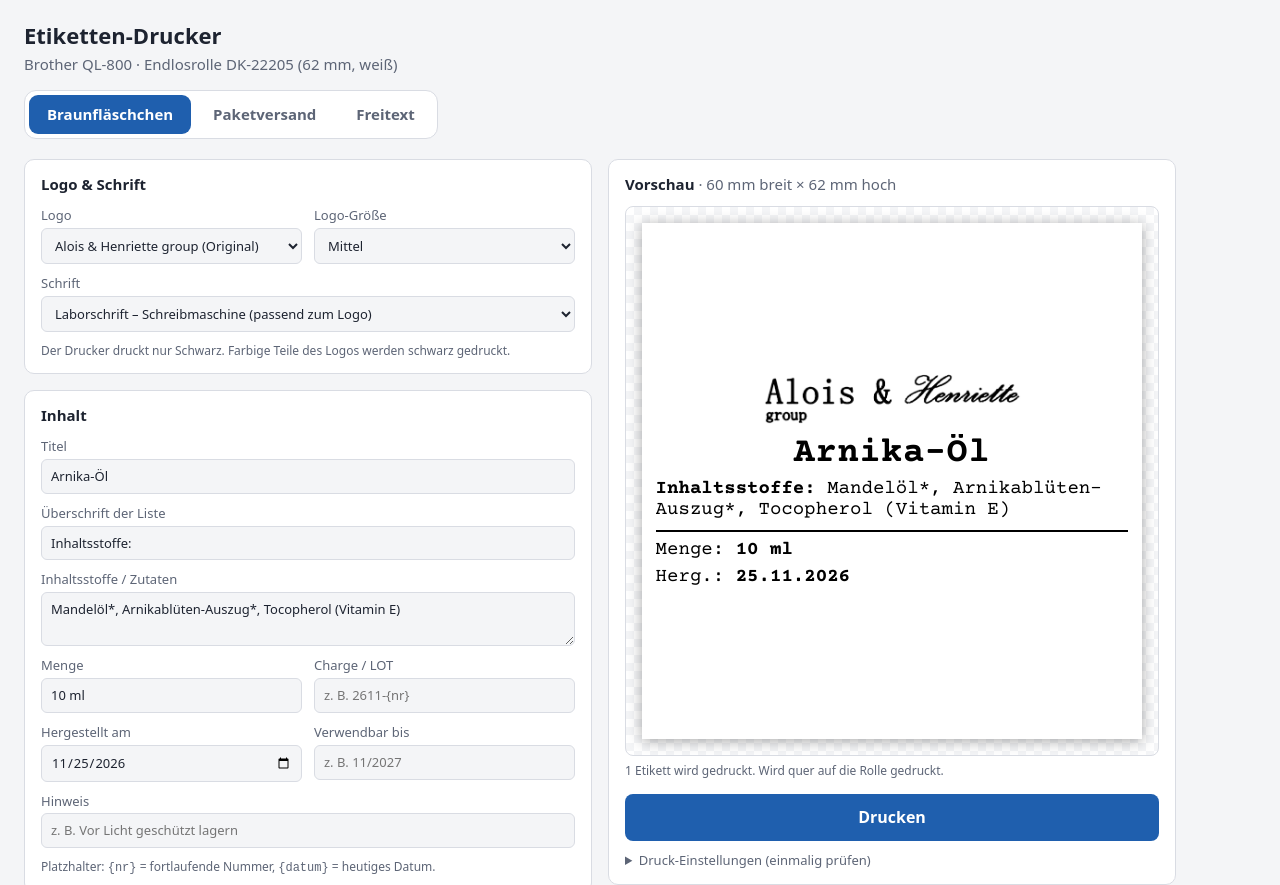
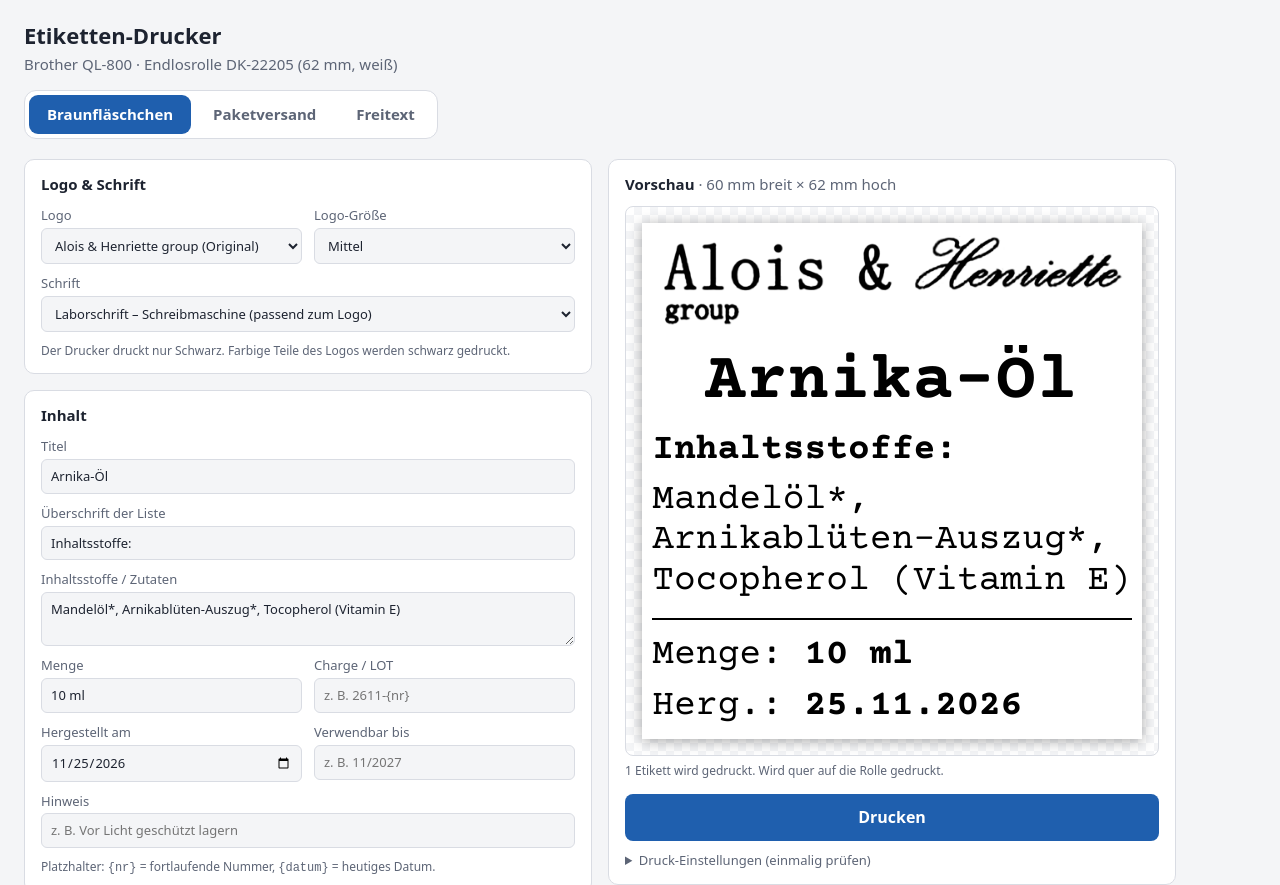
Before and after one commit to Alois-Henriette/eumedica-claude, a plain HTML site: page etiketten-drucker/index.html in a window 1280 px wide. Shown: the top 885 px of the page. Drawn offline with Linux system fonts and the light colour scheme.

Commit message:
Text füllt das Etikett aus, schmale Ränder oben/unten
Schrift wird so groß wie möglich gewählt, Titel bleibt größte Schrift,
Wörter werden nicht getrennt.

Co-Authored-By: Claude Opus 5.5 <noreply@anthropic.com>
Claude-Session: https://claude.ai/code/session_01Li7jbx8EeCgKmodVCUHmar

```diff
--- a/etiketten-drucker/app.js
+++ b/etiketten-drucker/app.js
@@ -25,10 +25,9 @@
       ],
       zeilen: function (w) {
         var z = [];
-        if (w.name) z.push(zeile(w.name, 12, 'e-eine e-fett e-mitte e-titel'));
-        if (w.zusatz || w.listenTitel) {
-          z.push(zeileHtml((w.listenTitel ? '<b>' + esc(w.listenTitel) + '</b> ' : '') + esc(w.zusatz), 6.5, 'e-mehr'));
-        }
+        if (w.name) z.push(zeile(w.name, 12, 'e-mehr e-fett e-mitte e-titel'));
+        if (w.listenTitel) z.push(zeile(w.listenTitel, 6.5, 'e-eine e-fett'));
+        if (w.zusatz) z.push(zeile(w.zusatz, 6.5, 'e-mehr'));
         var p1 = paar([['Menge', w.menge], ['LOT', w.lot]]);
         var p2 = paar([['Herg.', datumText(w.hergestellt)], ['Verw. bis', w.haltbar]]);
         if (p1 || p2) z.push('<div class="e-trenn"></div>');
@@ -333,8 +332,12 @@
     var stapel = etikett.querySelector('.stapel');
     var s = 1;
     inhalt.style.setProperty('--s', s);
-    var einzeilig = etikett.querySelectorAll('.e-eine, .e-paar');
+    var einzeilig = etikett.querySelectorAll('.e-eine');
+    // Einzeilige Texte (Titel usw.) dürfen sich etwas verkleinern, aber nur bis minF,
+    // damit die Rangfolge der Schriftgrößen erhalten bleibt.
+    var minF = 0.8;
     function breiteEinpassen() {
+      var ok = true;
       einzeilig.forEach(function (el) {
         var f = 1;
         el.style.setProperty('--f', f);
@@ -342,7 +345,9 @@
           f -= 0.03;
           el.style.setProperty('--f', f.toFixed(3));
         }
+        if (f < minF || el.scrollWidth > el.clientWidth + 0.5) ok = false;
       });
+      return ok;
     }
     function logoEinpassen() {
       etikett.querySelectorAll('.e-logo').forEach(function (el) {
@@ -355,13 +360,32 @@
         }
       });
     }
-    breiteEinpassen();
-    logoEinpassen();
-    while (stapel.offsetHeight > spalte.clientHeight + 0.5 && s > 0.35) {
-      s -= 0.03;
-      inhalt.style.setProperty('--s', s.toFixed(3));
-      breiteEinpassen();
+    var mehrzeilig = etikett.querySelectorAll('.e-mehr, .e-paar');
+    // Passt alles bei Schriftfaktor s? (Höhe reicht, kein Wort ragt seitlich hinaus)
+    function passt(wert) {
+      inhalt.style.setProperty('--s', wert.toFixed(3));
+      var breiteOk = breiteEinpassen();
       logoEinpassen();
+      if (!breiteOk) return false;
+      if (stapel.offsetHeight > spalte.clientHeight + 0.5) return false;
+      for (var i = 0; i < mehrzeilig.length; i++) {
+        if (mehrzeilig[i].scrollWidth > mehrzeilig[i].clientWidth + 0.5) return false;
+      }
+      return true;
+    }
+    // Größten Faktor suchen, damit der Text das Etikett möglichst ausfüllt.
+    var lo = 0.3, hi = 3.5;
+    if (passt(1)) lo = 1; else hi = 1;
+    for (var n = 0; n < 12; n++) {
+      var mitte = (lo + hi) / 2;
+      if (passt(mitte)) lo = mitte; else hi = mitte;
+    }
+    s = lo;
+    if (!passt(s)) {
+      // Selbst ganz klein passt es nicht: Titel stärker verkleinern, lange Wörter umbrechen.
+      minF = 0;
+      etikett.classList.add('umbruch');
+      passt(s);
     }
     return s;
   }
--- a/etiketten-drucker/index.html
+++ b/etiketten-drucker/index.html
@@ -4,7 +4,7 @@
 <meta charset="utf-8">
 <meta name="viewport" content="width=device-width, initial-scale=1">
 <title>Etiketten-Drucker</title>
-<link rel="stylesheet" href="style.css?v=5">
+<link rel="stylesheet" href="style.css?v=10">
 <style id="seitenformat"></style>
 </head>
 <body>
@@ -125,6 +125,6 @@
 
 <div id="druckbereich" aria-hidden="true"></div>
 
-<script src="app.js?v=5"></script>
+<script src="app.js?v=10"></script>
 </body>
 </html>
--- a/etiketten-drucker/style.css
+++ b/etiketten-drucker/style.css
@@ -121,7 +121,7 @@ summary { cursor: pointer; }
   position: relative;
   font-family: Arial, "Helvetica Neue", Helvetica, sans-serif;
   /* Brother-Rolle: seitlich ca. 1,5 mm nicht bedruckbar */
-  padding: 1.6mm 2.8mm;
+  padding: 1mm 2.8mm;
 }
 .etikett.mit-rahmen .rahmen {
   position: absolute; inset: 0.8mm 1.8mm;
@@ -129,9 +129,9 @@ summary { cursor: pointer; }
 }
 .etikett.mit-rahmen { padding: 2mm 3.4mm; }
 /* Quer gedruckt: die nicht bedruckbaren Rollenränder liegen oben und unten */
-.etikett.quer { padding: 2.8mm 1.6mm; }
-.etikett.quer.mit-rahmen { padding: 3.4mm 2mm; }
-.etikett.quer.mit-rahmen .rahmen { inset: 1.8mm 0.8mm; }
+.etikett.quer { padding: 1.6mm 1.2mm; }
+.etikett.quer.mit-rahmen { padding: 2.4mm 2mm; }
+.etikett.quer.mit-rahmen .rahmen { inset: 1.6mm 0.8mm; }
 .seite { position: relative; overflow: hidden; }
 .seite > .etikett.quer { position: absolute; top: 0; left: 0; transform-origin: 0 0; transform: translateX(62mm) rotate(90deg); }
 .inhalt {
@@ -143,13 +143,15 @@ summary { cursor: pointer; }
 .textspalte { flex: 1; min-width: 0; display: flex; flex-direction: column; justify-content: center; gap: calc(0.5mm * var(--s)); overflow: hidden; }
 .e-zeile { --f: 1; line-height: 1.12; font-size: calc(var(--pt) * 1pt * var(--s) * var(--f)); }
 .e-eine { white-space: nowrap; overflow: hidden; }
-.e-mehr { white-space: pre-line; overflow-wrap: anywhere; }
+.e-mehr { white-space: pre-line; overflow: hidden; }
+.umbruch .e-mehr { overflow-wrap: anywhere; }
 .e-fett { font-weight: 700; }
 .e-kursiv { font-style: italic; }
 .e-mitte { text-align: center; }
 .e-rechts { text-align: right; }
 .e-trenn { border-top: 0.25mm solid #000; margin: calc(0.4mm * var(--s)) 0; }
-.e-paar { display: flex; gap: 2.5mm; flex-wrap: nowrap; white-space: nowrap; overflow: hidden; }
+.e-paar { display: flex; column-gap: 2.5mm; flex-wrap: wrap; overflow: hidden; }
+.e-paar span { white-space: nowrap; }
 .e-paar span b { font-weight: 700; }
 .schrift-schreibmaschine { font-family: "Courier Prime", "Courier New", monospace; }
 .schrift-labor { font-family: "IBM Plex Mono", Consolas, monospace; }
@@ -161,7 +163,7 @@ summary { cursor: pointer; }
 .e-kasten { border: 0.4mm solid #000; padding: 0.8mm 1mm; }
 
 /* Logo */
-.e-logo { display: flex; justify-content: center; align-items: center; height: calc(var(--lh) * 1mm * var(--s) * var(--lf, 1)); margin-bottom: calc(0.6mm * var(--s)); }
+.e-logo { display: flex; justify-content: center; align-items: center; height: calc(var(--lh) * 1mm * min(var(--s), 1.8) * var(--lf, 1)); margin-bottom: calc(0.6mm * var(--s)); }
 .e-logo img { height: 100%; width: auto; max-width: 100%; object-fit: contain; }
 
 
```
